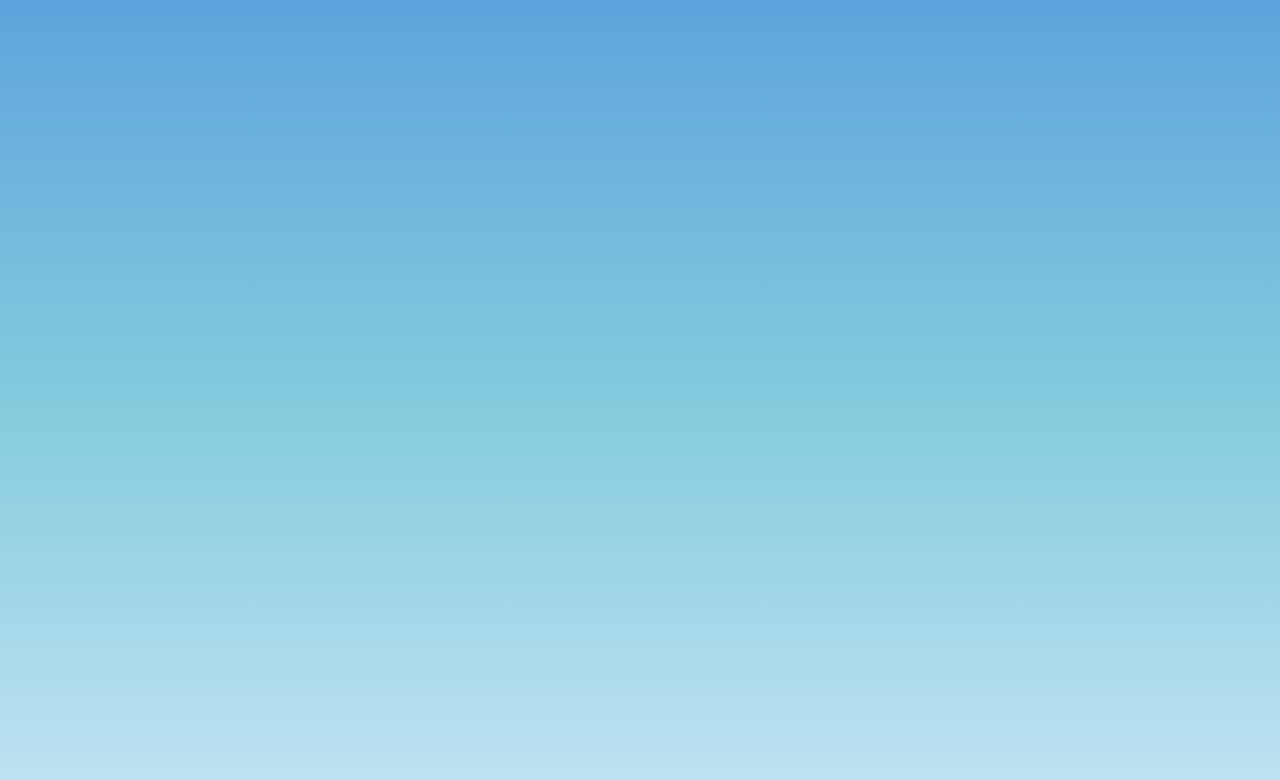
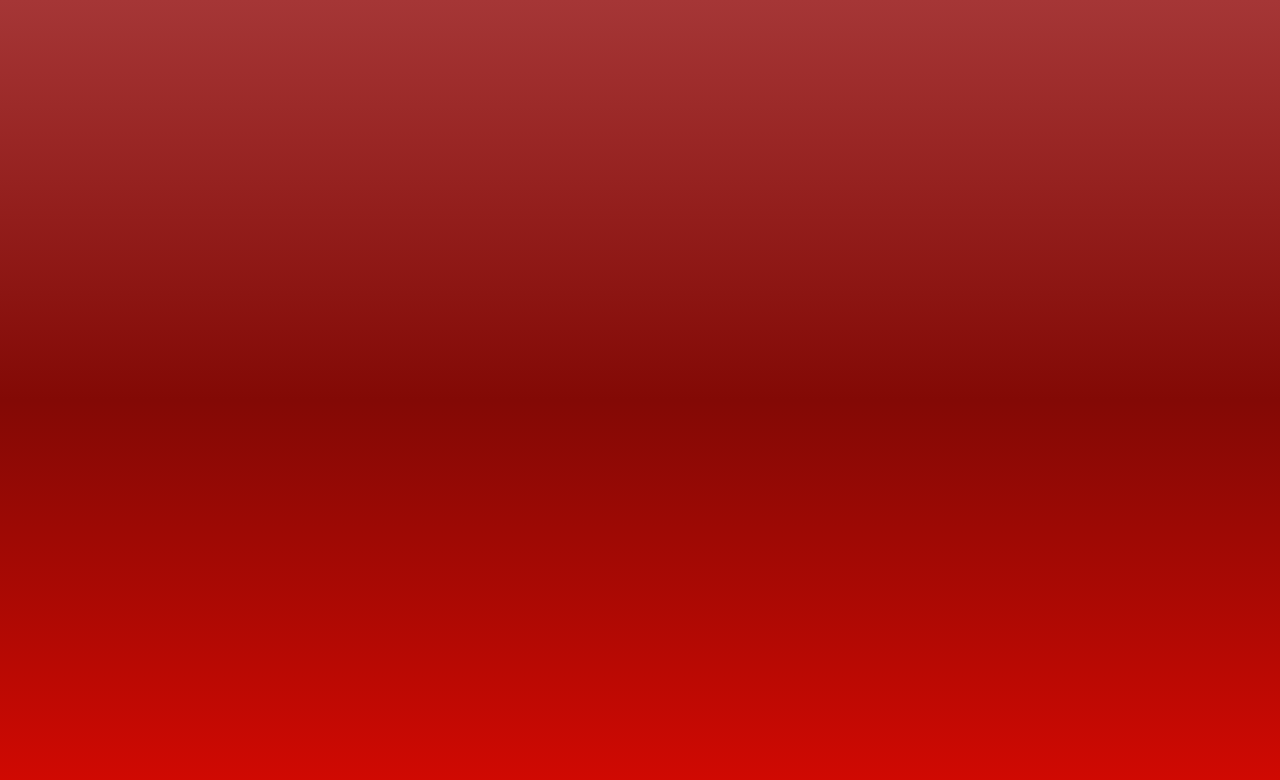
Before and after one commit to Vadimagic/FractalTrees, a plain HTML site: page BouncingParticle/index.html in a window 1280 px wide. Drawn offline with Linux system fonts and the light colour scheme.

Commit message:
Bouncing particle/ change gradient bg

```diff
--- a/BouncingParticle/style.css
+++ b/BouncingParticle/style.css
@@ -5,5 +5,5 @@
   width: 100%;
   height: 100%;
   z-index: -10;
-  background: linear-gradient(#5da4dd, #83cbdd, #c1e3f3);
+  background: linear-gradient(#a53636, #830905, #d40902);
 }
```
